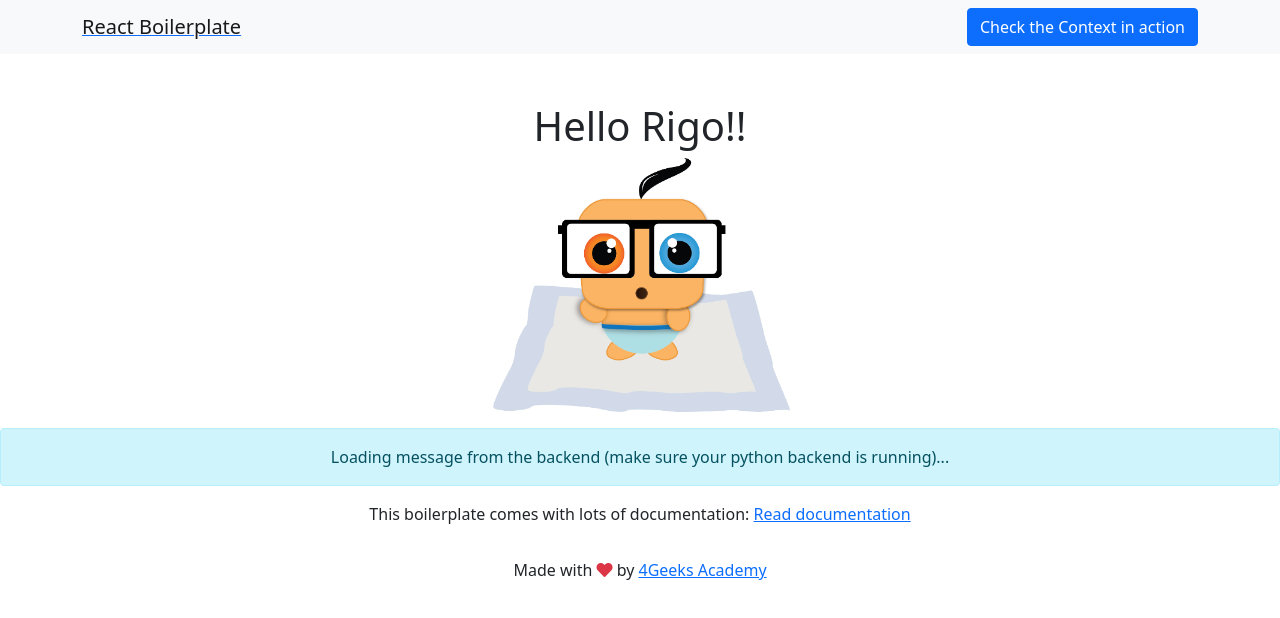
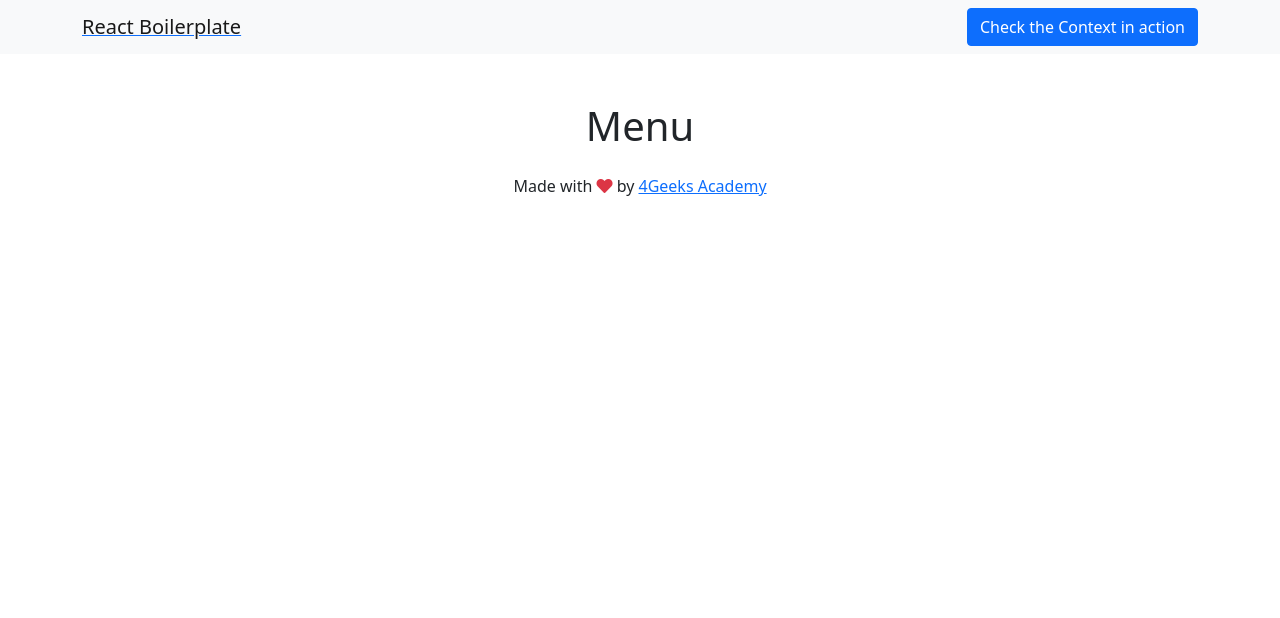
Before and after one commit to fsdexter/rest_project, a React app: page / in a window 1280 px wide. Built offline with nearby package versions, Linux system fonts and the light colour scheme; no server answers.

Commit message:
error in npm

```diff
--- a/src/front/js/layout.js
+++ b/src/front/js/layout.js
@@ -9,6 +9,7 @@ import injectContext from "./store/appContext";
 
 import { Navbar } from "./component/navbar";
 import { Footer } from "./component/footer";
+import { Menu } from './pages/menu';
 
 //create your first component
 const Layout = () => {
@@ -22,7 +23,7 @@ const Layout = () => {
 				<ScrollToTop>
 					<Navbar />
 					<Switch>
-						<Route exact path="/">
+						{/* <Route exact path="/">
 							<Home />
 						</Route>
 						<Route exact path="/demo">
@@ -30,6 +31,9 @@ const Layout = () => {
 						</Route>
 						<Route exact path="/single/:theid">
 							<Single />
+						</Route> */}
+						<Route exact path="/">
+							<Menu />
 						</Route>
 						<Route>
 							<h1>Not found!</h1>
--- /dev/null
+++ b/src/front/js/pages/menu.js
@@ -0,0 +1,13 @@
+import React, { useContext } from "react";
+import { Context } from "../store/appContext";
+import "../../styles/home.css";
+
+export const Menu = () => {
+	const { store, actions } = useContext(Context);
+
+	return (
+		<div className="text-center mt-5">
+			<h1>Menu</h1>
+		</div>
+	);
+};
--- a/src/front/js/store/appContext.js
+++ b/src/front/js/store/appContext.js
@@ -28,7 +28,7 @@ const injectContext = PassedComponent => {
 			 * you should do your ajax requests or fetch api requests here. Do not use setState() to save data in the
 			 * store, instead use actions, like this:
 			 **/
-			state.actions.getMessage(); // <---- calling this function from the flux.js actions
+			// state.actions.getMessage(); // <---- calling this function from the flux.js actions
 		}, []);
 
 		// The initial value for the context is not null anymore, but the current state of this component,
--- a/src/front/js/store/flux.js
+++ b/src/front/js/store/flux.js
@@ -1,47 +1,47 @@
 const getState = ({ getStore, getActions, setStore }) => {
 	return {
 		store: {
-			message: null,
-			demo: [
-				{
-					title: "FIRST",
-					background: "white",
-					initial: "white"
-				},
-				{
-					title: "SECOND",
-					background: "white",
-					initial: "white"
-				}
-			]
+			// message: null,
+			// demo: [
+			// 	{
+			// 		title: "FIRST",
+			// 		background: "white",
+			// 		initial: "white"
+			// 	},
+			// 	{
+			// 		title: "SECOND",
+			// 		background: "white",
+			// 		initial: "white"
+			// 	}
+			// ]
 		},
 		actions: {
-			// Use getActions to call a function within a fuction
-			exampleFunction: () => {
-				getActions().changeColor(0, "green");
-			},
+		// 	// Use getActions to call a function within a fuction
+		// 	exampleFunction: () => {
+		// 		getActions().changeColor(0, "green");
+		// 	},
 
-			getMessage: () => {
-				// fetching data from the backend
-				fetch(process.env.BACKEND_URL + "/api/hello")
-					.then(resp => resp.json())
-					.then(data => setStore({ message: data.message }))
-					.catch(error => console.log("Error loading message from backend", error));
-			},
-			changeColor: (index, color) => {
-				//get the store
-				const store = getStore();
+		// 	getMessage: () => {
+		// 		// fetching data from the backend
+		// 		fetch(process.env.BACKEND_URL + "/api/hello")
+		// 			.then(resp => resp.json())
+		// 			.then(data => setStore({ message: data.message }))
+		// 			.catch(error => console.log("Error loading message from backend", error));
+		// 	},
+		// 	changeColor: (index, color) => {
+		// 		//get the store
+		// 		const store = getStore();
 
-				//we have to loop the entire demo array to look for the respective index
-				//and change its color
-				const demo = store.demo.map((elm, i) => {
-					if (i === index) elm.background = color;
-					return elm;
-				});
+		// 		//we have to loop the entire demo array to look for the respective index
+		// 		//and change its color
+		// 		const demo = store.demo.map((elm, i) => {
+		// 			if (i === index) elm.background = color;
+		// 			return elm;
+		// 		});
 
-				//reset the global store
-				setStore({ demo: demo });
-			}
+		// 		//reset the global store
+		// 		setStore({ demo: demo });
+		// 	}
 		}
 	};
 };
```
Also changed, not shown: dist/index.html, 1 other file.
